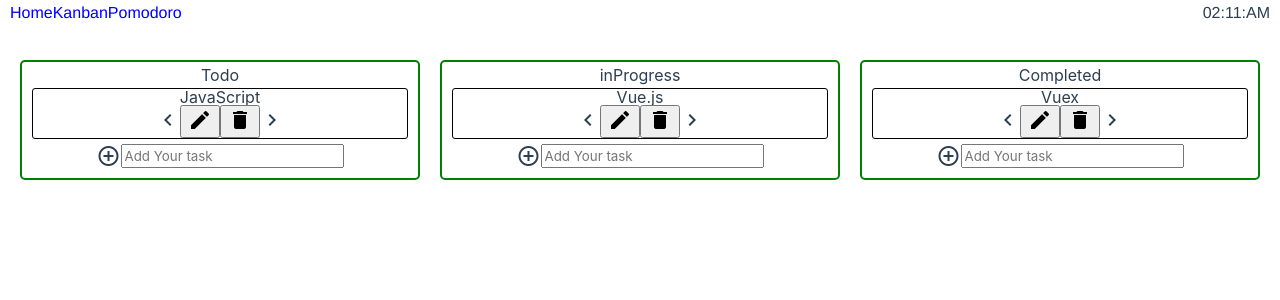
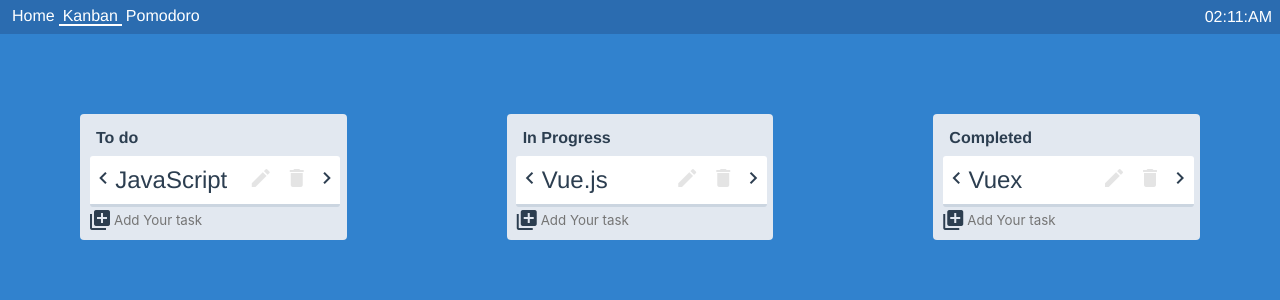
Before and after one commit to namhoonchoe/Vue-productivity, a Vue app: page /#/Kanban in a window 1280 px wide. Shown: the top 300 px of the page. Built offline with nearby package versions, Linux system fonts and the light colour scheme.

Commit message:
styling #1
stylings

```diff
--- a/src/components/KanbanBoard/addTask.vue
+++ b/src/components/KanbanBoard/addTask.vue
@@ -1,7 +1,15 @@
 <template>
-  <form class="add-task" @submit.prevent="addTask">
-    <span class="material-icons">add_circle_outline</span>
-    <input type="text" v-model="title" required placeholder="Add Your task" />
+  <form class="add__task" @submit.prevent="addTask">
+    <span class="material-icons">
+      library_add
+    </span>
+    <input
+      class="task__input"
+      type="text"
+      v-model="title"
+      required
+      placeholder="Add Your task"
+    />
   </form>
 </template>
 
@@ -28,5 +36,14 @@ export default {
 };
 </script>
 
-<style>
+<style scoped>
+.add__task {
+  display: flex;
+  align-items: stretch;
+  margin-right: 0.25rem;
+}
+.task__input {
+  background-color: #e2e8f0;
+  border: none;
+}
 </style>
--- a/src/components/KanbanBoard/index.vue
+++ b/src/components/KanbanBoard/index.vue
@@ -38,7 +38,7 @@ export default {
   data() {
     return {
       taskStatus: [1, 2, 3],
-      boardTitle: ["Todo", "inProgress", "Completed"],
+      boardTitle: ["To do", "In Progress", "Completed"],
     };
   },
   computed: {
@@ -51,7 +51,7 @@ export default {
 .boards {
   display: grid;
   grid-template-columns: repeat(3, 1fr);
-  margin: 10px 20px;
-  gap: 20px;
+  margin: 5rem;
+  gap: 10rem;
 }
 </style>
--- a/src/components/KanbanBoard/taskCard.vue
+++ b/src/components/KanbanBoard/taskCard.vue
@@ -1,17 +1,27 @@
 <template>
-  <div>
-    <div class="task" v-show="!isEdit">
-      <p>{{ this.title }}</p>
-      <span class="material-icons" @click="rollback">keyboard_arrow_left</span>
+  <div class="task">
+    <div class="task__card" v-show="!isEdit">
+      <div class="task__card--move">
+        <span class="material-icons" @click="rollback"
+          >keyboard_arrow_left</span
+        >
+      </div>
+      <p class="task__card--item">{{ this.title }}</p>
+      <div class="task__card--icons">
         <button class="edit icon" @click="toggleEdit">
           <i class="material-icons">edit</i>
         </button>
         <button class="delete icon" @click="removeHandler">
           <i class="material-icons">delete</i>
         </button>
-      <span class="material-icons" @click="proceed">keyboard_arrow_right</span>
       </div>
-    <form class="task-form" v-show="isEdit" @submit.prevent="editHandler">
+      <div class="task__card--move">
+        <span class="material-icons" @click="proceed"
+          >keyboard_arrow_right</span
+        >
+      </div>
+    </div>
+    <form class="task__form" v-show="isEdit" @submit.prevent="editHandler">
       <input type="text" v-model="title" required />
       <button class="icon" type="submit">
         <i class="material-icons">save</i>
@@ -85,4 +95,58 @@ export default {
 };
 </script>
 
-<style></style>
+<style scoped>
+.task {
+  background-color: #fff;
+}
+.task__card {
+  display: flex;
+  align-items: center;
+  width: 100%;
+  font-size: 1rem;
+  padding: 0.25rem 0;
+  margin: 0.1rem;
+}
+
+.task__card--item {
+  position: relative;
+  left: 0px;
+  font-size: 1.5rem;
+  font-weight: 500;
+  margin-right: auto;
+}
+
+.task__card--icons i {
+  opacity: 0.1;
+}
+
+.task__card--icons i:hover {
+  opacity: 1;
+}
+
+.task__card--icons button {
+  background: 0 0;
+  border: none;
+  border-radius: 2px;
+}
+
+.task__form {
+  display: flex;
+  align-items: center;
+  justify-content: center;
+  width: 100%;
+  font-size: 1.5rem;
+}
+.task__form input {
+  font-size: 1rem;
+  border: 0.1rem solid;
+  border-radius: 3px;
+  border-color: #cbd5e0;
+}
+.task__form button {
+  background: 0 0;
+  border: none;
+  opacity: 0.75;
+  border-radius: 2px;
+}
+</style>
--- a/src/components/KanbanBoard/taskList.vue
+++ b/src/components/KanbanBoard/taskList.vue
@@ -1,7 +1,12 @@
 <template>
   <div class="board">
-    <p class="board-title">{{ title }}</p>
-    <taskCard v-for="task in boardState" :key="task.id" :task="task" class="taskcard" />
+    <p class="board__title">{{ title }}</p>
+    <taskCard
+      v-for="task in boardState"
+      :key="task.id"
+      :task="task"
+      class="task__card"
+    />
     <addTask :statusIndex="taskStatus" />
   </div>
 </template>
@@ -32,21 +37,28 @@ export default {
 
 <style scoped>
 .board {
-  display: block;
-  border: 2px green solid;
-  border-radius: 5px;
-  padding: 5px;
+  display: flex;
+  flex-direction: column;
+  max-width: 20rem;
+  background-color: #e2e8f0;
+  border-radius: 0.25rem;
+  padding: 0.5rem;
 }
-.add-task {
+
+.board__title {
   display: flex;
-  justify-content: center;
-  padding-bottom: 5px;
+  justify-content: flex-start;
+  font-weight: 600;
+  margin: 0.5rem;
 }
-.taskcard {
+
+.task__card {
   display: flex;
-  justify-content: center;
+  justify-content: flex-start;
+  width: 100%;
   border-radius: 3px;
-  margin: 5px;
-  border: 0.5px black solid;
+  border-bottom: solid;
+  border-bottom-color: #cbd5e0;
+  margin: 0.1rem;
 }
 </style>
--- a/src/components/Navigation.vue
+++ b/src/components/Navigation.vue
@@ -1,23 +1,35 @@
 <template>
-    <div class="nav">
-        <router-link to="/">
-            <span>Home</span>
-        </router-link>
-        <router-link to="Kanban">
-            <span>Kanban</span>
-        </router-link>
-         <router-link to="Pomodoro">
-            <span>Pomodoro</span>
-        </router-link>
-    </div>
+  <div class="nav">
+    <router-link to="/" exact>
+      <span class="nav__item">Home</span>
+    </router-link>
+    <router-link to="Kanban" exact>
+      <span class="nav__item">Kanban</span>
+    </router-link>
+    <router-link to="Pomodoro" exact>
+      <span class="nav__item">Pomodoro</span>
+    </router-link>
+  </div>
 </template>
 
 <script>
-export default {
-
-}
+export default {};
 </script>
 
-<style>
+<style scoped>
+.nav {
+  display: flex;
+  padding: 0 0.25rem;
+}
 
+.nav__item {
+  padding: 0.25rem;
+  color: white;
+}
+
+.router-link-exact-active {
+  border-bottom: 2px;
+  border-style: solid;
+  border-bottom-color: white;
+}
 </style>
--- a/src/components/PageHeader.vue
+++ b/src/components/PageHeader.vue
@@ -1,12 +1,8 @@
 <template>
   <div>
     <header class="header">
-      <section class="header__column">
-        <Navigation />
-      </section>
-      <section class="header__column">
-        <clockContainer />
-      </section>
+      <Navigation class="header__column" />
+      <clockContainer class="header__column" />
     </header>
   </div>
 </template>
@@ -28,11 +24,15 @@ export default {
   display: flex;
   justify-content: space-between;
   align-items: center;
-  padding: 5px 10px;
+  width: 100%;
+  background-color: #2b6cb0;
+  padding: 0.25rem;
 }
 
 .header__column {
   display: flex;
   justify-content: center;
+  padding: 0.25rem;
+  color: white;
 }
 </style>
--- a/src/components/PomodoroTimer/Timer.vue
+++ b/src/components/PomodoroTimer/Timer.vue
@@ -1,28 +1,34 @@
 <template>
-  <div class="timerContainer">
-    <section v-if="count === false && pause === false">
-      <div>{{ displayTime }}</div>
-      <p>screen1</p>
+  <div class="timer__container">
+    <section>
+      <h1 class="timer__title">Pomodoro</h1>
+      <div v-if="count === false && pause === false">
+        <div class="timer">{{ displayTime }}</div>
+        <div class="button__container">
           <button @click="startTimer">
             <p>시작</p>
           </button>
-    </section>
-    <section v-else-if="count === true && pause === false">
-      <p>screen2</p>
-      <div>{{ displayTime }}</div>
+        </div>
+      </div>
+      <div v-else-if="count === true && pause === false">
+        <div class="timer">{{ displayTime }}</div>
+        <div class="button__container">
           <button @click="pauseTimer">
             <p>일시정지</p>
           </button>
-    </section>
-    <section v-else-if="count === false && pause === true">
-      <p>screen3</p>
-      <div>{{ displayTime }}</div>
+        </div>
+      </div>
+      <div v-else-if="count === false && pause === true">
+        <div class="timer">{{ displayTime }}</div>
+        <div class="button__container">
           <button @click="startTimer">
             <p>계속</p>
           </button>
           <button @click="resetTimer">
             <p>정지</p>
           </button>
+        </div>
+      </div>
     </section>
   </div>
 </template>
@@ -57,4 +63,44 @@ export default {
 };
 </script>
 
-<style></style>
+<style scoped>
+.timer__container {
+  max-width: 20rem;
+  background-color: #e2e8f0;
+  border-radius: 0.25rem;
+  padding: 0.5rem;
+}
+
+.timer {
+  background-color: #fff;
+  height: 7rem;
+  width: auto;
+  font-weight: 700;
+  font-size: 3rem;
+  margin: 0.5rem;
+  padding: 2rem;
+}
+
+.timer__title {
+  display: flex;
+  justify-content: flex-start;
+  font-weight: 600;
+  padding: 0.5rem;
+}
+
+.button__container {
+  display: flex;
+  justify-content: space-around;
+  align-items: center;
+  padding: 0.5rem;
+  margin: auto;
+
+  border-radius: 2px;
+}
+.button__container button {
+  background: 0 0;
+  border: none;
+  font-size: 1rem;
+  font-weight: 400;
+}
+</style>
--- a/src/views/Home.vue
+++ b/src/views/Home.vue
@@ -1,27 +1,40 @@
 <template>
-<div>
-  <body>
-    Home Screen
+  <div class="home__screen">
     <clockContainer />
-  </body>
-  <section class="navigation">
-    <Navigation />
-  </section>
-</div>
+    <div class="nav">
+      <router-link to="/Kanban">
+        <p class="nav__title">Kanban</p>
+      </router-link>
+      <router-link to="/Pomodoro">
+        <p class="nav__title">Pomodoro</p>
+      </router-link>
+    </div>
+  </div>
 </template>
 
 <script>
-import Navigation from "../components/Navigation.vue";
 import clockContainer from "../components/clockContainer.vue";
 
 export default {
   name: "App",
   components: {
-    Navigation,
     clockContainer,
   },
 };
 </script>
 
-<style scoped>
+<style >
+.home__screen {
+  display: flex;
+  flex-direction: column;
+  align-items: center;
+}
+
+.nav {
+  display: flex;
+  justify-content: space-between;
+}
+.nav__title {
+  padding: 0.25rem;
+}
 </style>
--- a/src/views/Kanban.vue
+++ b/src/views/Kanban.vue
@@ -1,12 +1,8 @@
 <template>
-<div class="kanban">
-  <header>
+  <div class="kanban">
     <pageheader />
-  </header>
-  <body>
     <KanbanBoard />
-  </body>
-</div>
+  </div>
 </template>
 
 <script>
@@ -22,11 +18,13 @@ export default {
 </script>
 
 <style scoped>
-header {
+.kanban {
   position: absolute;
   top: 0;
-  justify-content: space-between;
-  align-items: center;
-  width: 100%;
+  bottom: 0;
+  background-color: #3182ce;
+  background-position: center;
+  width: 100vw;
+  height: 100%;
 }
 </style>
--- a/src/views/Pomodoro.vue
+++ b/src/views/Pomodoro.vue
@@ -1,17 +1,15 @@
 <template>
-<div class="pomodoro">
-  <header>
+  <div class="pomodoro">
     <pageheader />
-  </header>
-  <body>
-    <section class="timer">
-      <Timer />
+    <section>
+      <div class="timer">
+        <Timer />
+      </div>
+      <div class="inProgress">
+        <taskList :boardState="inProgress" :title="boardTitle" />
+      </div>
     </section>
-    <section class="inProgress">
-      <taskList :boardState="inProgress" :boardTitle="boardTitle" />
-    </section>
-  </body>
-</div>
+  </div>
 </template>
 
 <script>
@@ -28,7 +26,7 @@ export default {
   },
   data() {
     return {
-      boardTitle: "inProgress",
+      boardTitle: "In Progress",
     };
   },
   computed: {
@@ -38,18 +36,23 @@ export default {
 </script>
 
 <style scoped>
-header {
+.pomodoro {
   position: absolute;
   top: 0;
-  justify-content: space-between;
-  align-items: center;
-  width: 100%;
+  bottom: 0;
+  background-color: #3182ce;
+  background-position: center;
+  width: 100vw;
+  height: 100%;
 }
 
-body {
+section {
   display: grid;
   grid-template-columns: repeat(2, 1fr);
-  gap: 20px;
-  margin: 10px 20px;
+  margin: 5rem 2.5rem;
+  gap: 10rem;
+}
+.timer {
+  margin-left: 10rem;
 }
 </style>
```
Lines whose indentation alone changed are shown as unchanged.
